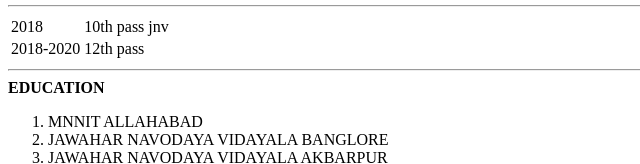
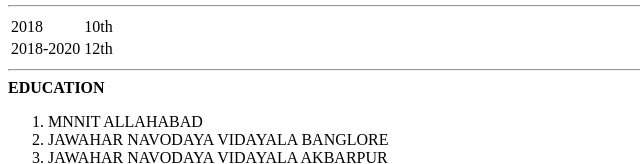
Before and after one commit to op2025/cv, a plain HTML site: page index.html in a window 1280 px wide. Shown: the part 421-585 px from the top of the page, 0-640 px from the left. Drawn offline with Linux system fonts and the light colour scheme.

Commit message:
Update index.html

```diff
--- a/index.html
+++ b/index.html
@@ -38,12 +38,12 @@
     <table>
         <tr>
             <td>2018</td>
-            <td>10th pass </td>
-            <td> jnv</td>
+            <td>10th  </td>
+
         </tr>
         <tr>
             <td>2018-2020</td>
-            <td>12th pass </td>
+            <td>12th  </td>
 
         </tr>
     </table>
```
